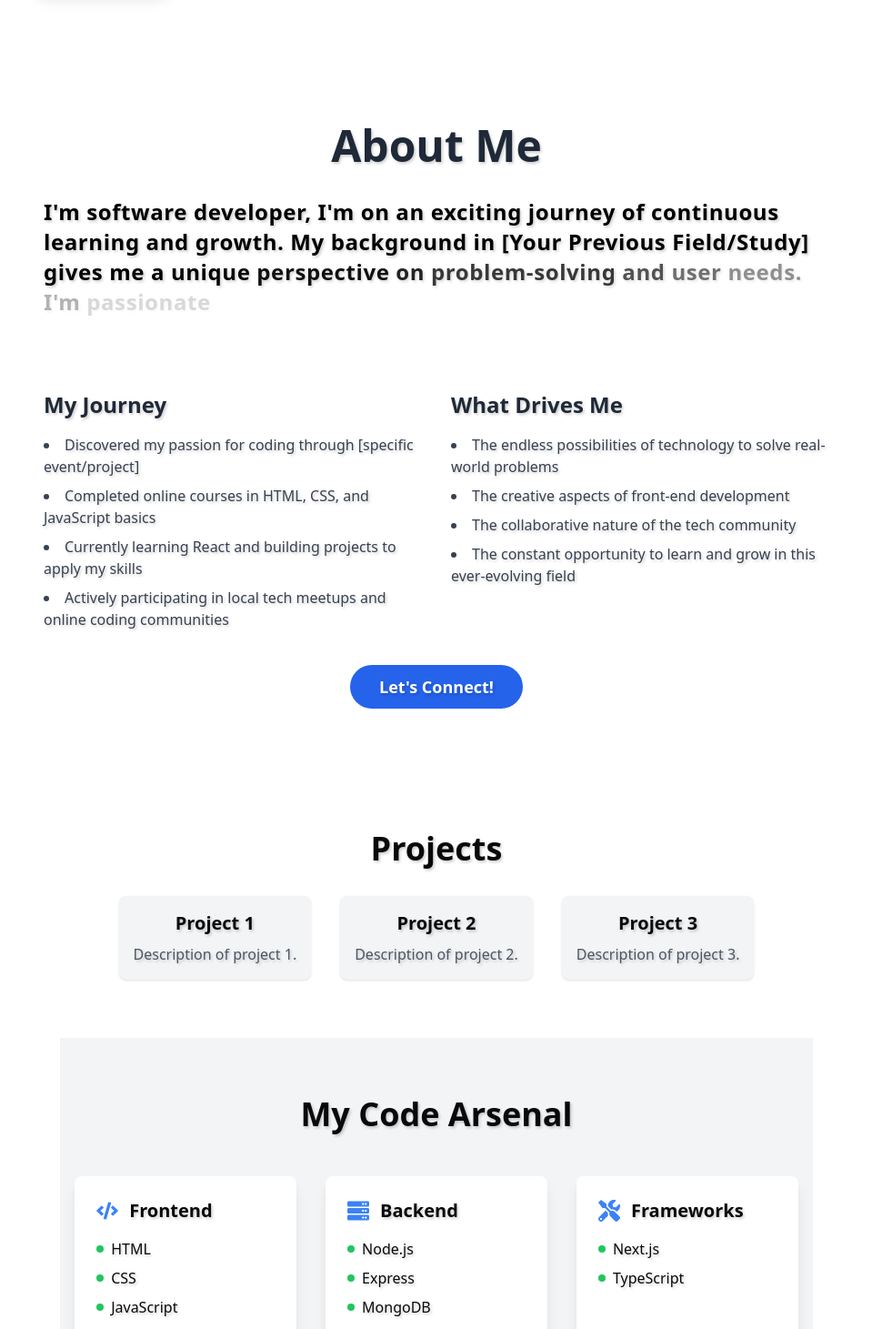
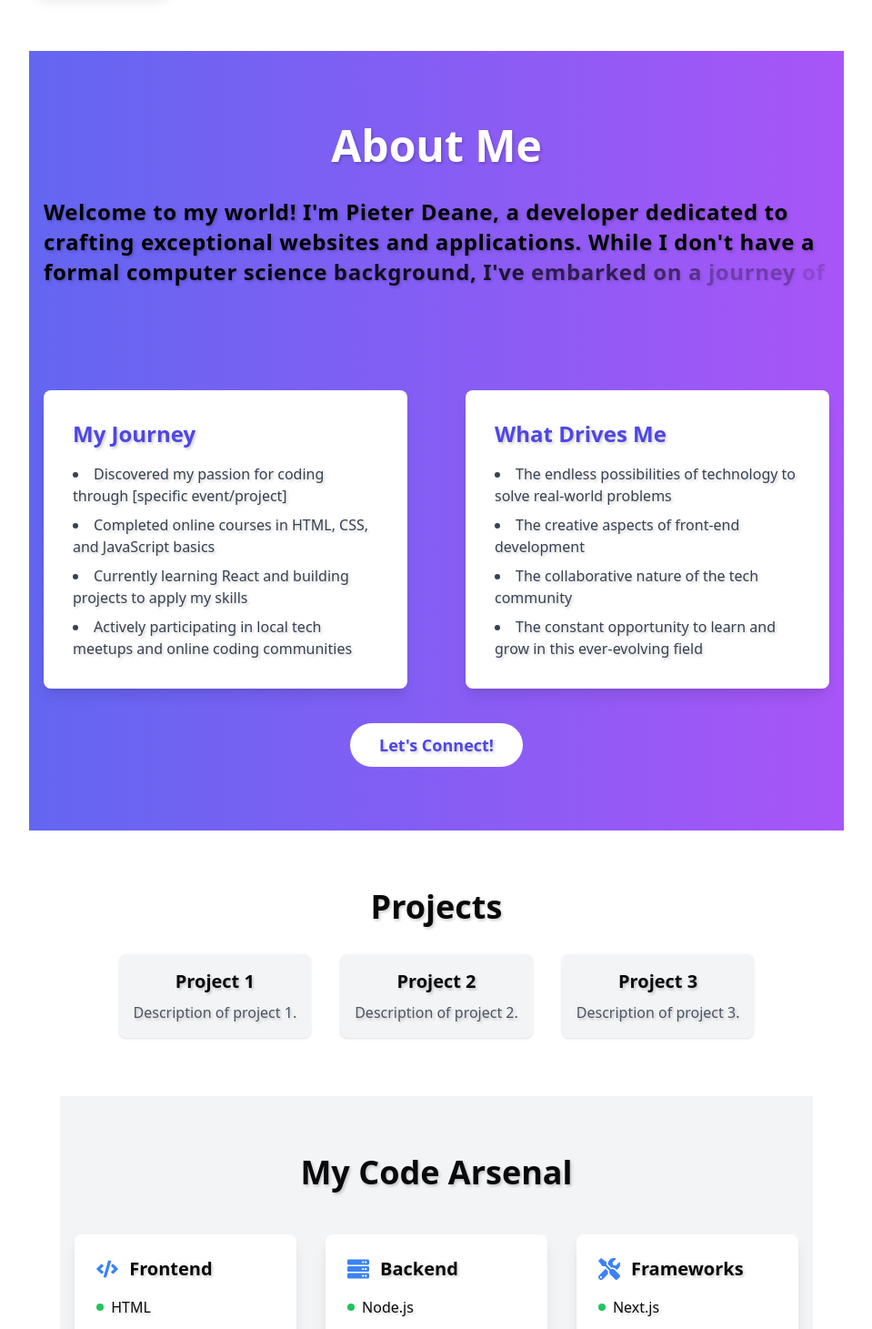
Before and after one commit to Pieter1821/MyPortfolio2024, a Next.js app: page / in a window 1280 px wide. Shown: the part 640-2101 px from the top of the page at 91% size, without its empty margins (160-1119 px from the left). Built offline with nearby package versions, Linux system fonts and the light colour scheme; a web font is replaced by a local one.

Commit message:
fix bug with emailjs api , implemented some styling , removed transition component  to improve runtime

```diff
--- a/app/about/page.tsx
+++ b/app/about/page.tsx
@@ -1,5 +1,3 @@
-/* eslint-disable react/no-unescaped-entities */
-
 "use client"
 
 import Link from "next/link";
@@ -7,7 +5,7 @@ import { TextGenerateEffect } from "@/components/ui/text-generate-effect";
 import { motion } from 'framer-motion';
 
 const About = () => {
-  const aboutText = "I\'m software developer, I'm on an exciting journey of continuous learning and growth. My background in [Your Previous Field/Study] gives me a unique perspective on problem-solving and user needs. I'm passionate about creating intuitive and impactful digital experiences that make a difference.";
+  const aboutText = "Welcome to my world! I'm Pieter Deane, a developer dedicated to crafting exceptional websites and applications. While I don't have a formal computer science background, I've embarked on a journey of continuous learning, diving deep into various programming languages and tools. ...";
 
   const fadeIn = {
     hidden: { opacity: 0, y: 20 },
@@ -15,10 +13,10 @@ const About = () => {
   };
 
   return (
-    <section id="about" className="py-20 ">
-      <div className="container mx-auto max-w-4xl px-4">
+    <section id="about" className=" py-20 bg-gradient-to-r from-indigo-500 to-purple-500">
+      <div className="container w-100 mx-auto max-w-4xl px-4">
         <motion.h2
-          className="text-4xl md:text-5xl font-bold mb-8 text-center text-gray-800"
+          className="text-4xl md:text-5xl font-bold mb-8 text-center text-white"
           initial="hidden"
           animate="visible"
           variants={fadeIn}
@@ -28,18 +26,18 @@ const About = () => {
         </motion.h2>
 
         <div className="mb-12">
-          <TextGenerateEffect words={aboutText} className="text-lg md:text-xl text-gray-700 leading-relaxed" />
+          <TextGenerateEffect words={aboutText} className="text-lg md:text-xl text-white leading-relaxed" />
         </div>
 
         <motion.div
-          className="grid md:grid-cols-2 gap-8"
+          className="grid md:grid-cols-2 gap-12 md:gap-16"
           initial="hidden"
           animate="visible"
           variants={fadeIn}
           transition={{ duration: 0.5, delay: 0.2 }}
         >
-          <div>
-            <h3 className="text-2xl font-semibold mb-4 text-gray-800">My Journey</h3>
+          <div className="bg-white rounded-lg shadow-lg p-8">
+            <h3 className="text-2xl font-semibold mb-4 text-indigo-600">My Journey</h3>
             <ul className="list-disc list-inside text-gray-700 space-y-2">
               <li>Discovered my passion for coding through [specific event/project]</li>
               <li>Completed online courses in HTML, CSS, and JavaScript basics</li>
@@ -48,8 +46,8 @@ const About = () => {
             </ul>
           </div>
 
-          <div>
-            <h3 className="text-2xl font-semibold mb-4 text-gray-800">What Drives Me</h3>
+          <div className="bg-white rounded-lg shadow-lg p-8">
+            <h3 className="text-2xl font-semibold mb-4 text-indigo-600">What Drives Me</h3>
             <ul className="list-disc list-inside text-gray-700 space-y-2">
               <li>The endless possibilities of technology to solve real-world problems</li>
               <li>The creative aspects of front-end development</li>
@@ -66,7 +64,7 @@ const About = () => {
           variants={fadeIn}
           transition={{ duration: 0.5, delay: 0.4 }}
         >
-          <Link href="#contact" className="bg-blue-600 text-white px-8 py-3 rounded-full hover:bg-blue-700 transition-colors text-lg font-semibold">
+          <Link href="#contact" className="bg-white text-indigo-600 px-8 py-3 rounded-full hover:bg-indigo-600 hover:text-white transition-colors text-lg font-semibold">
             Let's Connect!
           </Link>
         </motion.div>
--- a/app/loading.tsx
+++ b/app/loading.tsx
@@ -1,12 +1,11 @@
-"use client";
+
 import { Spinner } from "@nextui-org/spinner";
+
 
 export default function Loading() {
   return (
-    <div className="flex justify-center items-center h-screen bg-gray-200 dark:bg-gray-800">
-      <div className="w-[150px] h-[150px] bg-white dark:bg-gray-700 rounded-full flex items-center justify-center">
-        <Spinner aria-label="Loading..." size="lg" className="text-gray-900 dark:text-gray-200" />
-      </div>
+    <div className="flex flex-col items-center justify-center h-screen">
+      <Spinner size="lg" />
     </div>
   );
 }
--- a/app/page.tsx
+++ b/app/page.tsx
@@ -9,7 +9,7 @@ import Contact from "./contact/page";
 export default function Home() {
   return (
 
-    <div className="flex flex-col items-center justify-center w-full min-h-screen">
+    <div className="flex flex-col items-center justify-center w-100 min-h-screen">
       <Hero />
       <About />
       <Projects />
--- a/app/skills/page.tsx
+++ b/app/skills/page.tsx
@@ -6,9 +6,9 @@ import {SkillList} from '@/components/ui/skill-list';
 const Skills = () => {
   const skillCategories = [
     { title: 'Frontend', icon: FaCode, skills: ['HTML', 'CSS', 'JavaScript', 'React', 'Tailwind'] },
-    { title: 'Backend', icon: FaServer, skills: ['Node.js', 'Express', 'MongoDB'] },
+    { title: 'Backend', icon: FaServer, skills: ['Node.js'] },
     { title: 'Frameworks', icon: FaTools, skills: ['Next.js', 'TypeScript'] },
-    { title: 'Additional Tools', icon: FaTools, skills: ['Git', 'Jest', 'Webpack'] },
+    { title: 'Additional Tools', icon: FaTools, skills: ['Git & Github', 'Jest'] },
     { title: 'Soft Skills', icon: FaUserFriends, skills: ['Problem-Solving', 'Teamwork', 'Communication', 'Adaptability', 'Time Management'] },
   ];
 
--- a/components/ui/contactForm.tsx
+++ b/components/ui/contactForm.tsx
@@ -1,5 +1,5 @@
 "use client"
-/* eslint-disable react/no-unescaped-entities */
+
 
 import React, { useState } from 'react';
 import { useForm, SubmitHandler } from 'react-hook-form';
--- a/components/ui/navigation.tsx
+++ b/components/ui/navigation.tsx
@@ -3,7 +3,7 @@ import { useState } from 'react';
 import { VscChromeClose, VscMenu } from 'react-icons/vsc';
 import Link from 'next/link';
 import { motion } from 'framer-motion';
-import { TransitionLink } from '@/utils/TransitionLink';
+
 
 const links = [
   { to: '/', label: 'Home' },
@@ -21,13 +21,13 @@ export default function Navbar() {
   };
   const NavLinks = () => (
     links.map((link, index) => (
-      <TransitionLink
+      <Link
         key={index}
         href={link.to}
         className="text-zinc transition duration-300 ease-in-out transform hover:scale-105 px-3 py-2 rounded-md hover:text-yellow-300 hover:underline focus:outline-none"
       >
         {link.label}
-      </TransitionLink>
+      </Link>
     ))
   );
 
--- a/utils/TransitionLink.tsx
+++ /dev/null
@@ -1,49 +0,0 @@
-"use client"
-
-import Link, { LinkProps } from "next/link";
-import { useRouter } from "next/navigation";
-
-interface TransitionLinkProps extends LinkProps {
-  children: React.ReactNode;
-  href: string;
-  className?: string;
-}
-
-function sleep(ms: number): Promise<void> {
-  return new Promise((resolve) => setTimeout(resolve, ms));
-}
-
-export const TransitionLink: React.FC<TransitionLinkProps> = ({
-  children,
-  href,
-  ...props
-}) => {
-  const router = useRouter();
-
-  const handleTransition = async(e: React.MouseEvent<HTMLAnchorElement>) => {
-    e.preventDefault();
-    const body = document.querySelector('body');
-
-    body?.classList.add('page-transition');
-
-    await sleep(200);
-
-    router.push(href);
-
-    await sleep(200);
-
-    body?.classList.remove('page-transition');
-
-
-  }
-
-
-
-
-
-  return (
-    <Link onClick={handleTransition} href={href} {...props}>
-      {children}
-    </Link>
-  );
-};
```
Also changed, not shown: app/contact/page.tsx (+7 -7 lines), .eslintrc.json.
